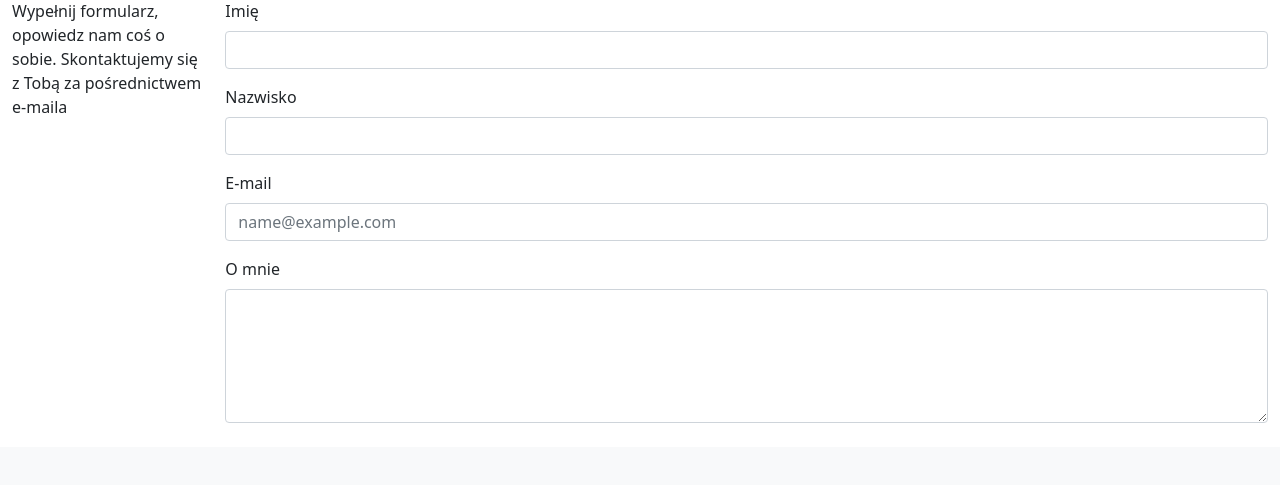
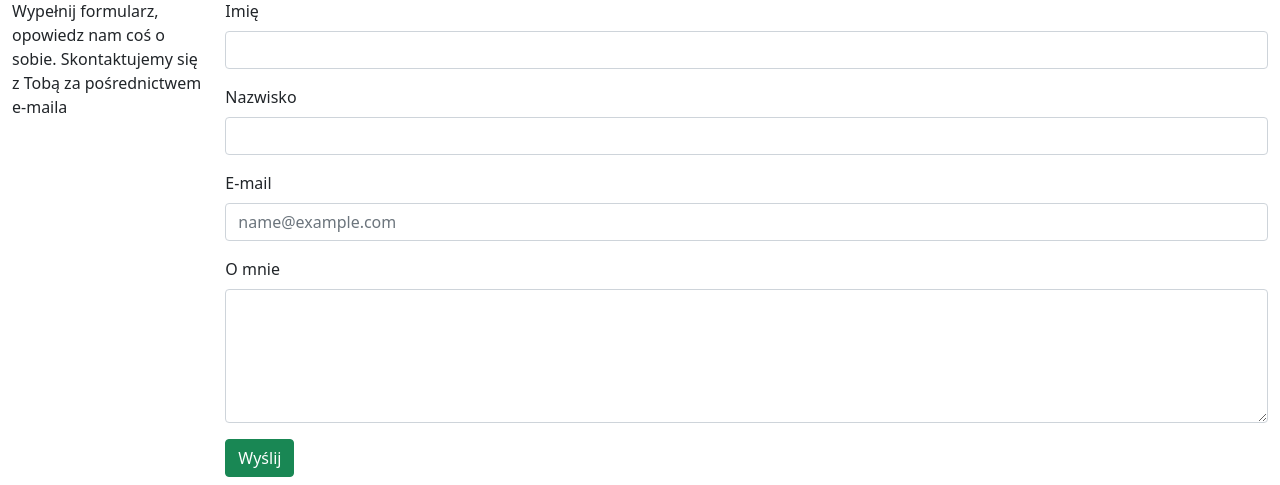
Before and after one commit to pawel323/quizApp, a PHP site: page / in a window 1280 px wide. Shown: the part 600-1085 px from the top of the page. Before the commit the page ends 1023 px from the top, so only its background shows below. Run offline with PHP 8.4, Linux system fonts and the light colour scheme.

Commit message:
Dodanie przycisku wysyłającego zgłoszenie

```diff
--- a/middleIndex.php
+++ b/middleIndex.php
@@ -60,6 +60,7 @@
         <label for="oMnie" class="form-label">O mnie</label>
         <textarea class="form-control" id="oMnie" autocorrect=on rows=5></textarea>
     </div>
+    <button type="sumbit" class="btn btn-success">Wyślij</button>
     </form>
     </div>
 </div>
```
